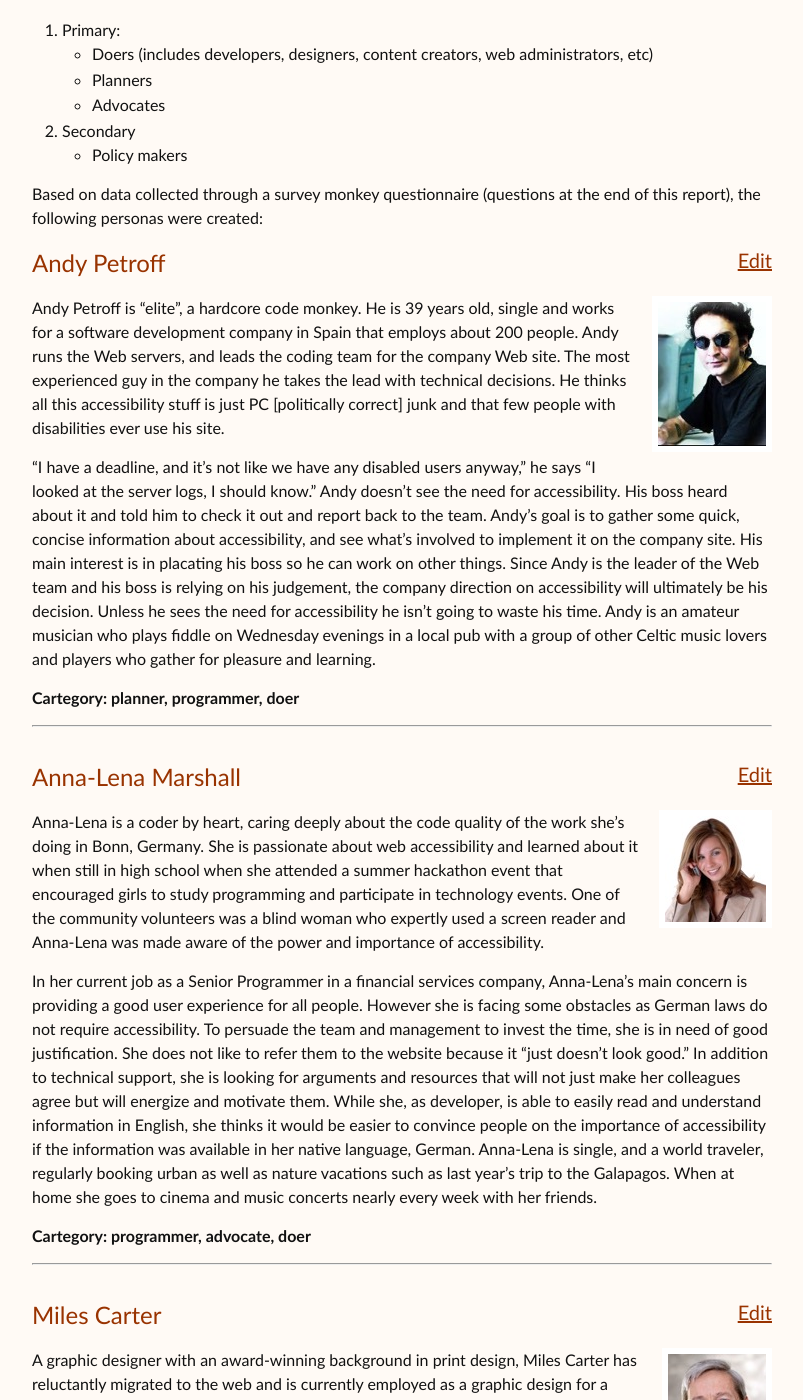
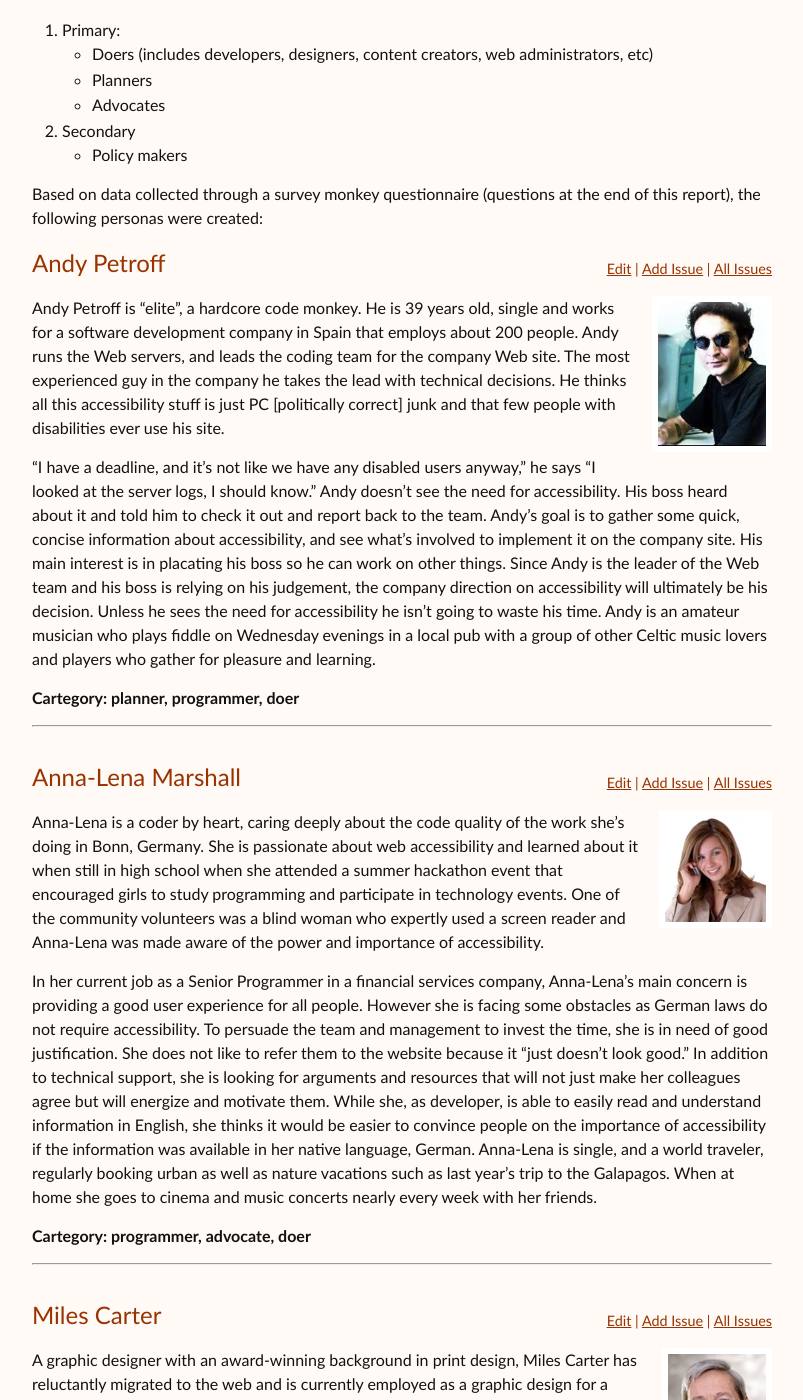
Before and after one commit to w3c/wai-website-personas, a Jekyll site: the page built from index.html, in a window 1280 px wide and 1400 px high, scrolled down 227 px. Shown: the whole window, without its empty margins (238-1041 px from the left). Built offline with Jekyll 4.4.1, drawn with Linux system fonts in a browser that asks for light colours; some of the changed text lies outside the part shown.

Commit message:
Add Github issues links

```diff
--- a/index.html
+++ b/index.html
@@ -28,7 +28,7 @@ layout: default
     {% for persona in site.personas %}
         <h2>
           {% comment %}<a class="persona-link" href="{{ persona.url | prepend: site.baseurl }}">{% endcomment %}{{ persona.title }}{% comment %}</a>{% endcomment %}
-          <small style="float: right;"><a href="https://github.com/w3c/wai-website-personas/edit/gh-pages/{{ persona.relative_path }}">Edit</a></small>
+          <small style="float: right; font-size: .6em; margin-top: .9em;"><a href="https://github.com/w3c/wai-website-personas/edit/gh-pages/{{ persona.relative_path }}">Edit</a> | <a href="https://github.com/w3c/wai-website-personas/issues/new?title=[{{ persona.title }}]%20&amp;labels={{ persona.title }}">Add Issue</a> | <a href="https://github.com/w3c/wai-website-personas/labels/{{ persona.title }}">All Issues</a></small>
         </h2>
         <img style="float: right; margin: 0 0 1em 1em; border: 6px solid #fff;" src="img/{{ persona.img }}" alt="Portrait (Stock Photo)">{{ persona.content }}
         <p><strong>Cartegory: {{persona.category}}</strong></p>
```
